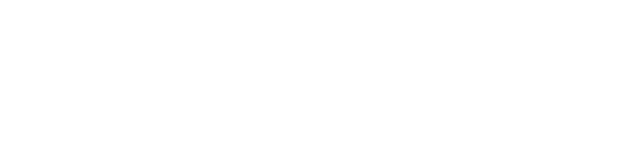
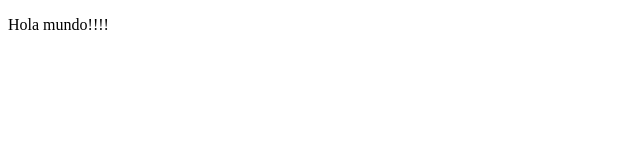
Before and after one commit to academia-geek/ciclistas-c8, a plain HTML site: page index.html in a window 1280 px wide. Shown: the whole page, without its empty margins (0-640 px from the left). Drawn offline with Linux system fonts and the light colour scheme.

Commit message:
Se carga index.js y se modifica index.html

```diff
--- a/index.html
+++ b/index.html
@@ -7,6 +7,6 @@
     <title>Document</title>
 </head>
 <body>
-
+    <p>Hola mundo!!!!</p>
 </body>
 </html>
```
Also changed, not shown: index.js (added).
